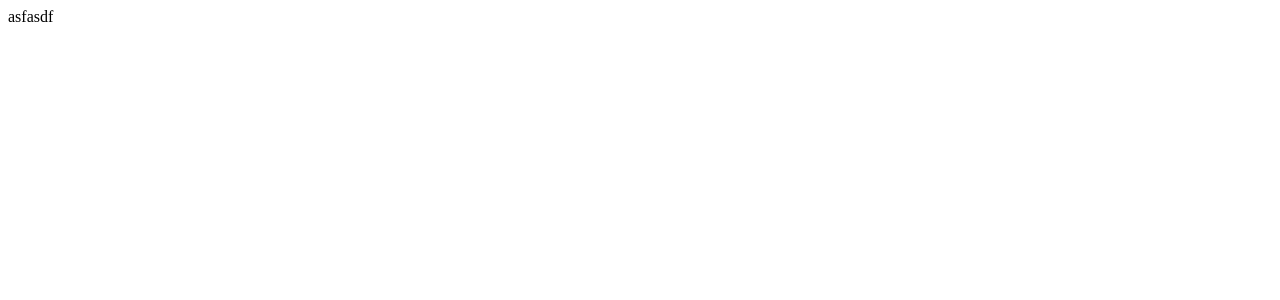
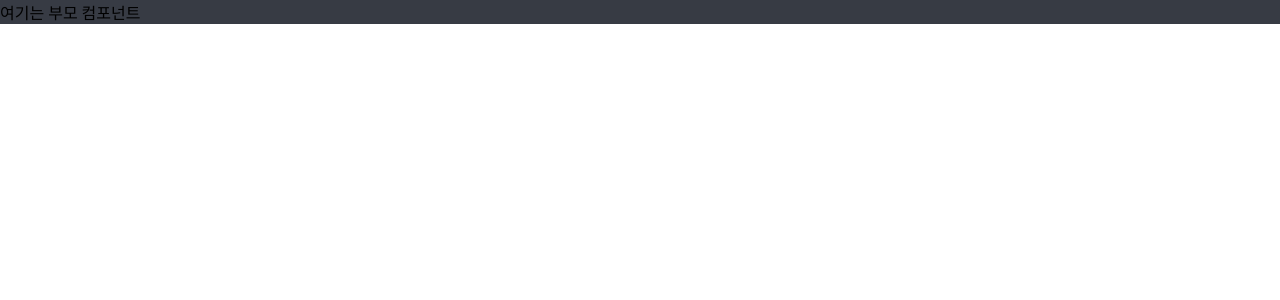
Before and after one commit to Smart-Just/Just_TechBlog_Client, a React (Create React App) app: page /auth in a window 1280 px wide. Shown: the top 300 px of the page. Built offline with nearby package versions, Linux system fonts and the light colour scheme.

Commit message:
feat(vpdls1511) : 스타일 기본세팅 완료

```diff
--- a/package.json
+++ b/package.json
@@ -11,12 +11,11 @@
     "@types/react": "^18.0.25",
     "@types/react-dom": "^18.0.8",
     "@types/react-router-dom": "^5.3.3",
-    "node-sass": "^7.0.3",
+    "node-sass": "^8.0.0",
     "react": "^18.2.0",
     "react-dom": "^18.2.0",
     "react-router-dom": "^6.4.3",
     "react-scripts": "5.0.1",
-    "sass-loader": "^13.1.0",
     "typescript": "^4.8.4",
     "web-vitals": "^2.1.4"
   },
--- a/src/App.tsx
+++ b/src/App.tsx
@@ -4,6 +4,8 @@ import MainLayout from "./layout/MainLayout";
 import Home from "./pages/Home";
 import AuthLayout from "./layout/AuthLayout";
 import Login from "./pages/auth/Login";
+
+import './assets/index.scss';
 
 
 
--- /dev/null
+++ b/src/assets/auth/AuthLayoutStyle.scss
@@ -0,0 +1,3 @@
+.authWarp{
+  background-color: #373B44;
+}
--- a/src/assets/index.scss
+++ b/src/assets/index.scss
@@ -0,0 +1,8 @@
+@import "auth/AuthLayoutStyle";
+
+body, html{
+  margin: 0;
+  padding: 0;
+  width: 100vw;
+  height: 100vh;
+}
--- a/src/layout/AuthLayout.tsx
+++ b/src/layout/AuthLayout.tsx
@@ -3,9 +3,10 @@ import React from "react";
 import {Outlet} from "react-router-dom";
 
 const AuthLayout = () => {
-	return<>
+	return<div className={"authWarp"}>
+		여기는 부모 컴포넌트
 		<Outlet />
-	</>
+	</div>
 }
 
 export default AuthLayout
--- a/src/pages/auth/Login.tsx
+++ b/src/pages/auth/Login.tsx
@@ -1,9 +1,15 @@
 import React from "react";
 
 const Login = () => {
-	return<>
-		asfasdf
-	</>
+
+	const handleSubmit = () => {
+		alert("Try again")
+	}
+
+	return<div className="authBox">
+		<form onSubmit={handleSubmit} className={"authInputBox"}>
+		</form>
+	</div>
 }
 
 export default Login
--- a/src/pages/auth/index.tsx
+++ b/src/pages/auth/index.tsx
@@ -1,9 +1,9 @@
 import React from "react";
 
 const index = () => {
-	return<>
-		ㅁㄴㅇㅁㄹㄴㅇ
-	</>
+	return<div className="authBox">
+
+	</div>
 }
 
 export default index
```
Also changed, not shown: 2 other files (tests, documents, lock files or other folders).
